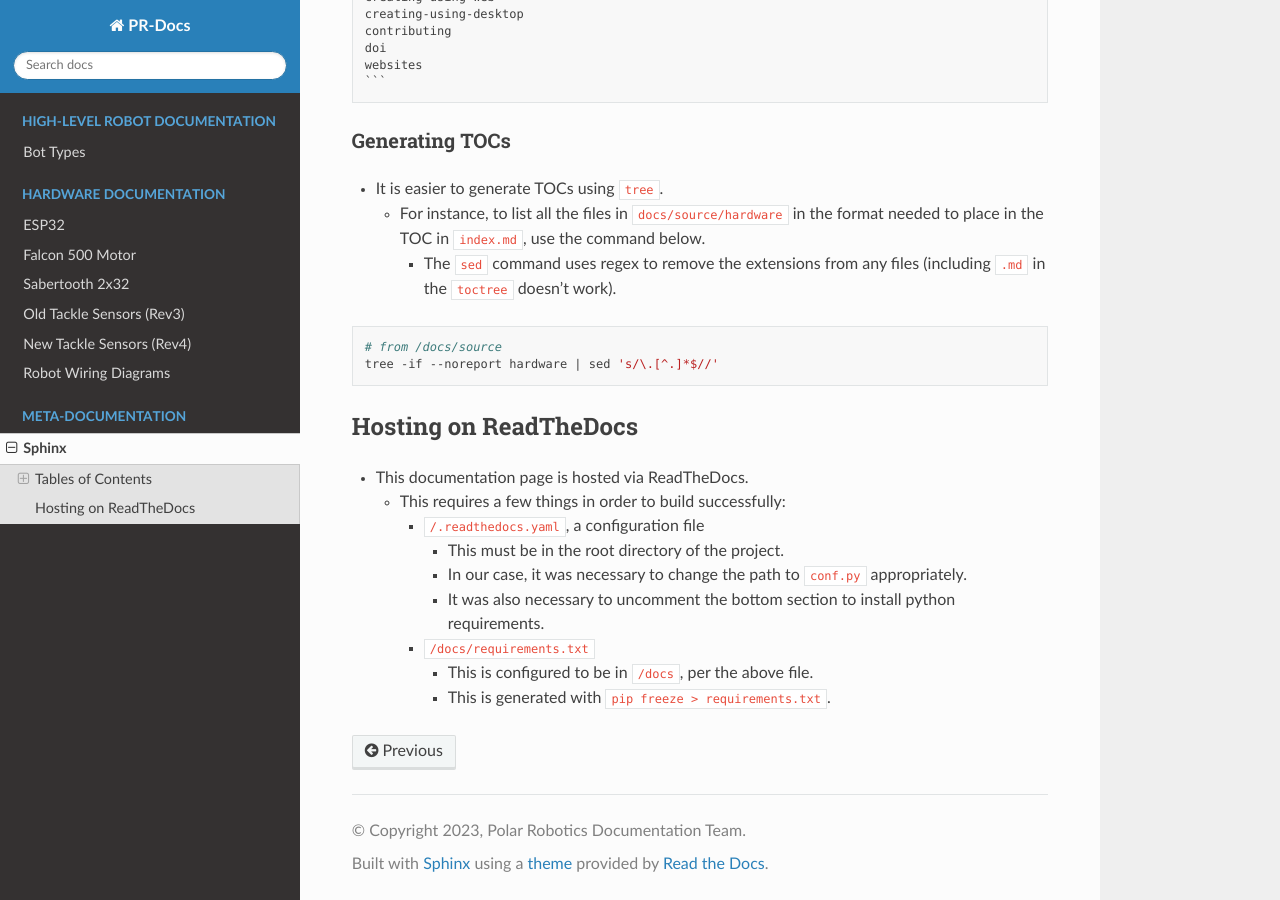
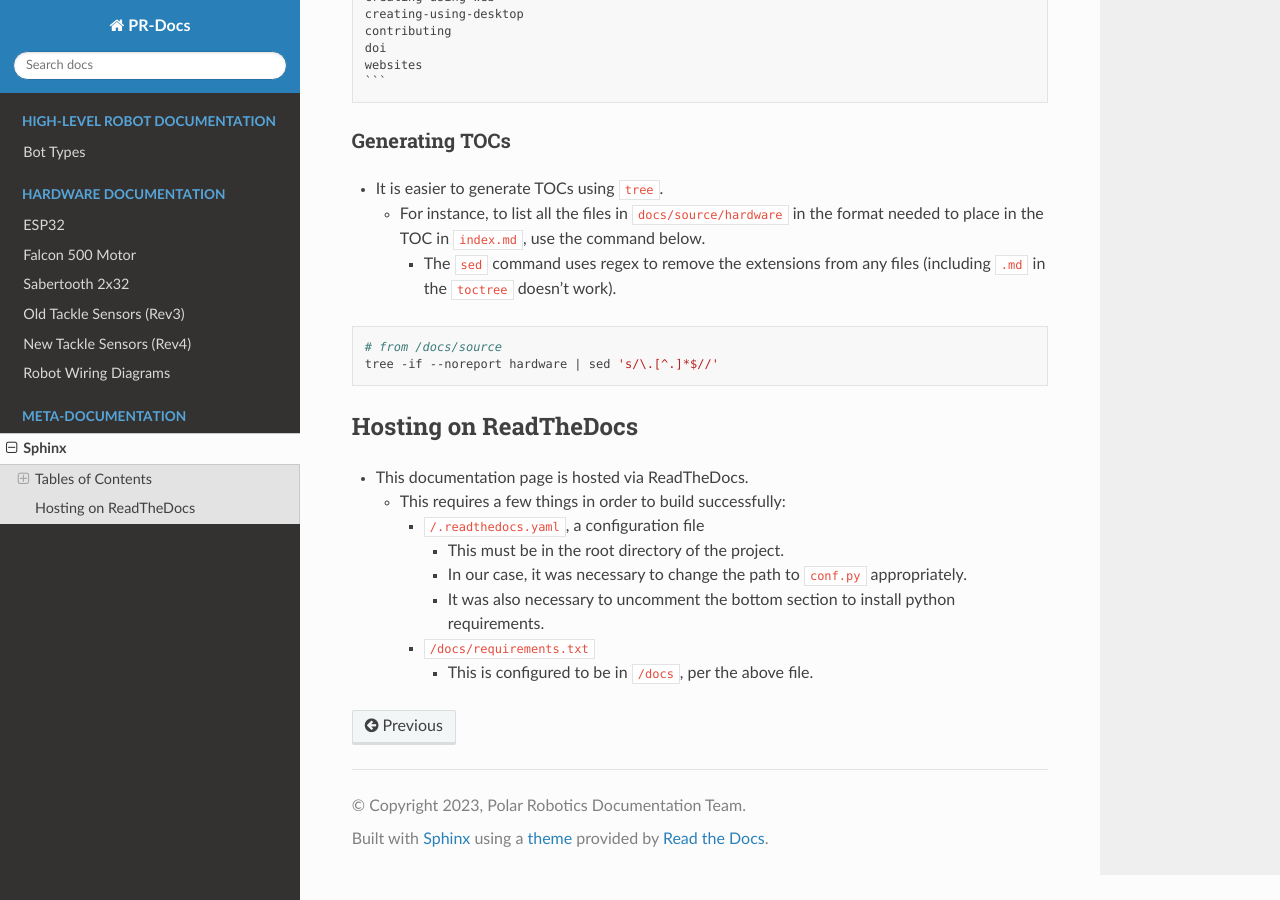
Before and after one commit to PolarRobotics/PR-Docs, a Sphinx documentation site: the page built from docs/source/metadocs/sphinx.md, in a window 1280 px wide and 900 px high, scrolled down 720 px. Built offline with Sphinx 7.4.7 and the Read the Docs theme 2.0.0, drawn with Linux system fonts in a browser that asks for light colours.

Commit message:
reduced reqs

```diff
--- a/docs/source/metadocs/sphinx.md
+++ b/docs/source/metadocs/sphinx.md
@@ -48,4 +48,3 @@ tree -if --noreport hardware | sed 's/\.[^.]*$//'
       - It was also necessary to uncomment the bottom section to install python requirements.
     - `/docs/requirements.txt`
       - This is configured to be in `/docs`, per the above file.
-      - This is generated with `pip freeze > requirements.txt`.
```
Also changed, not shown: docs/requirements.txt (+0 -78 lines).
